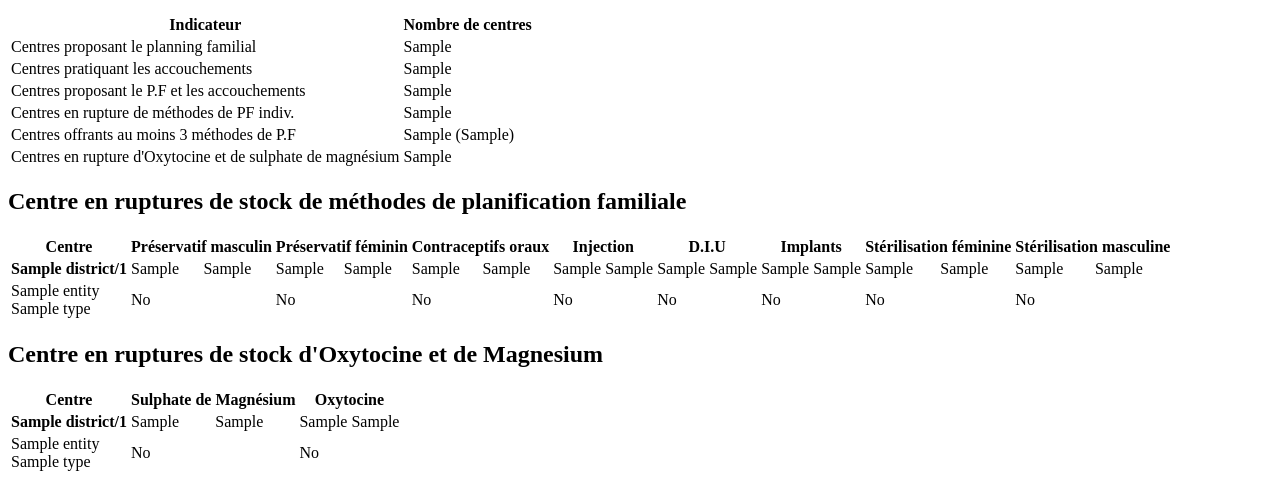
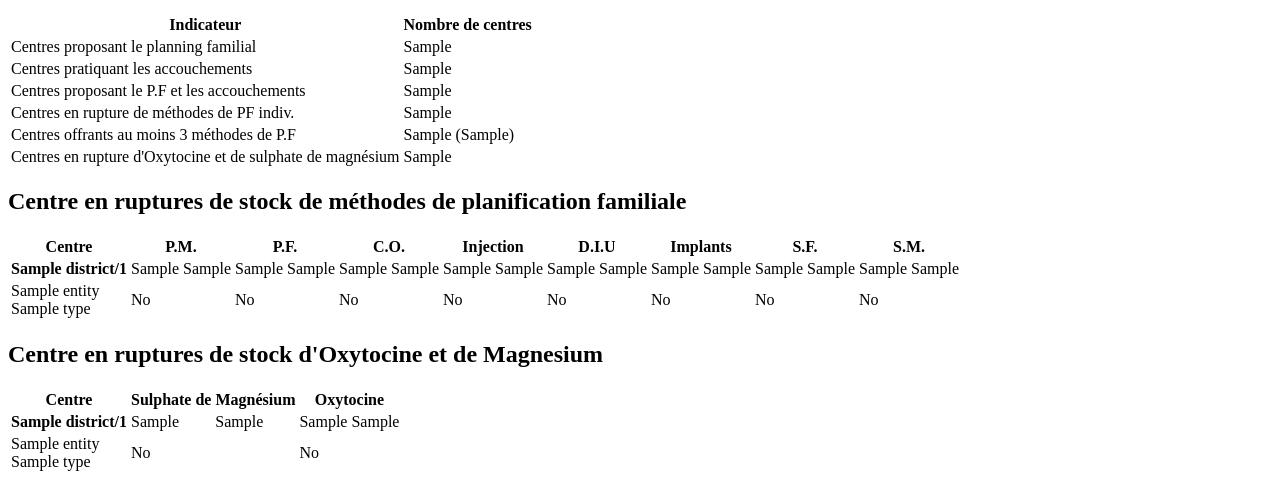
Before and after one commit to yeleman/unfpa2012, a Django app: template unfpa_web/templates/monthly_commodities.html in a window 1280 px wide. Shown: the part 337-826 px from the top of the page. Run offline with Django 3.2, Linux system fonts and the light colour scheme; the template is opened without the code that fills it: most values are stand-ins (such as "Sample title", 1, 10 or a date in 2020).

Commit message:
correction du nom des tableaux

```diff
--- a/unfpa_web/templates/monthly_commodities.html
+++ b/unfpa_web/templates/monthly_commodities.html
@@ -50,7 +50,7 @@ function toggleme(ty) {
 
 <h2>Centre en ruptures de stock de méthodes de planification familiale</h2>
 <table>
-    <tr><th>Centre</th><th colspan="2">Préservatif masculin</th><th colspan="2">Préservatif féminin</th><th colspan="2">Contraceptifs oraux</th><th colspan="2">Injection</th><th colspan="2">D.I.U</th><th colspan="2">Implants</th><th colspan="2">Stérilisation féminine</th><th colspan="2">Stérilisation masculine</th></tr>
+    <tr><th>Centre</th><th colspan="2" title='Préservatif masculin'>P.M.</th><th colspan="2" title='Préservatif féminin'>P.F. </th><th colspan="2" title='Contraceptifs oraux'>C.O.</th><th colspan="2"title='Injection'>Injection</th><th colspan="2">D.I.U</th><th colspan="2" title='Implants'>Implants</th><th colspan="2"title='Stérilisation féminine'>S.F.</th><th colspan="2" title='Stérilisation masculine'>S.M.</th></tr>
     {% for disdata in all_stock_outs %}
             <tr><td><strong>{{ disdata.district.name }}/{{ disdata.nb_centers }}</strong></td>
             <td>{{ disdata.stock_outs.male_condom.0 }}</td><td>{{ disdata.stock_outs.male_condom.1|percent }}</td>
```
